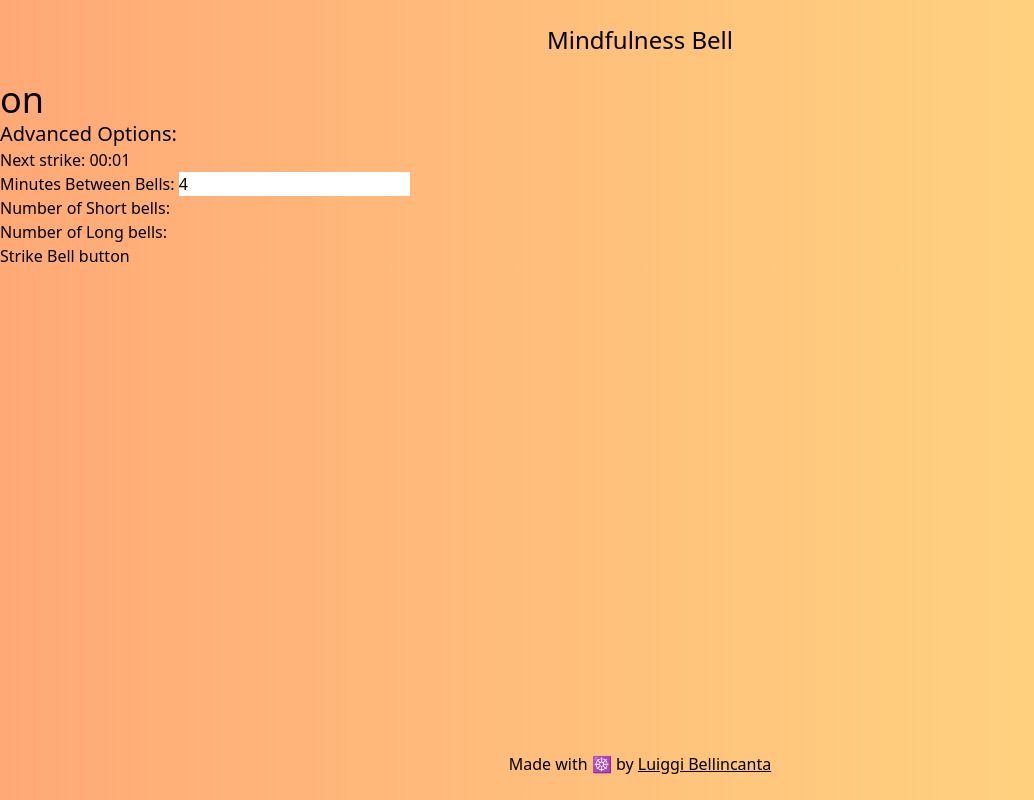
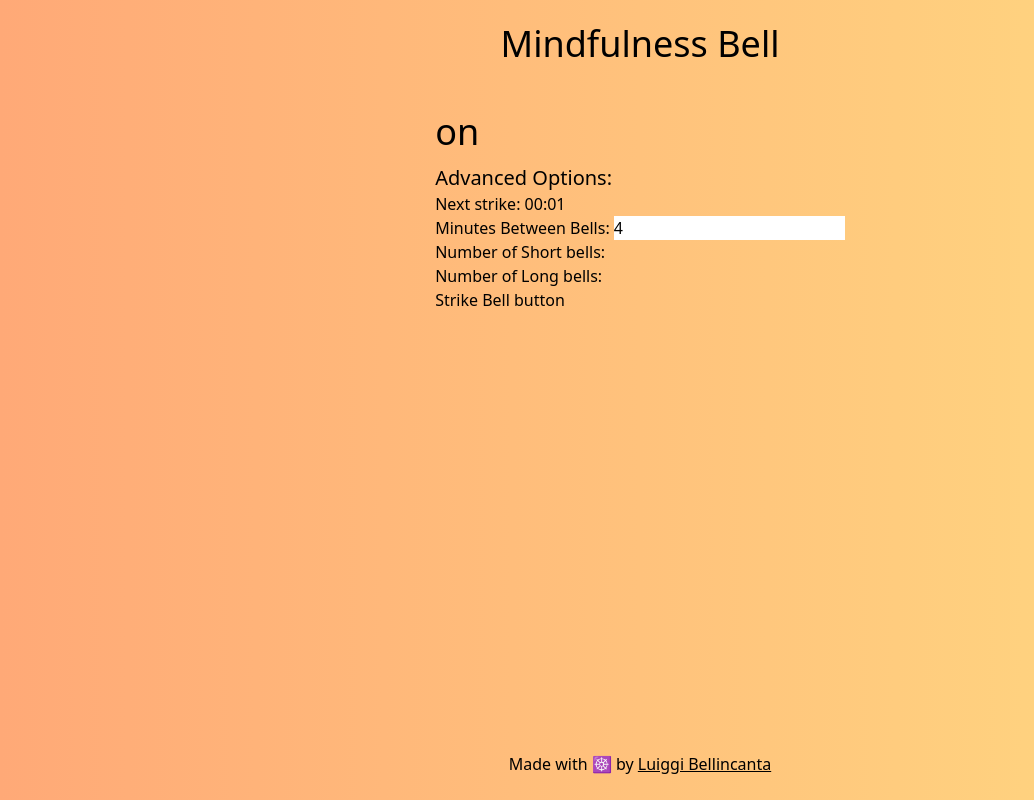
Before and after one commit to luiggidev/mindfulness-bell, a React (Create React App) app: page / in a window 1280 px wide. Both pictures are taken after a click on the button "off". Shown: the whole page, without its empty margins (0-1034 px from the left). Built offline with nearby package versions, Linux system fonts and the light colour scheme.

Commit message:
centers timer, header and button components

```diff
--- a/src/components/Buttons.js
+++ b/src/components/Buttons.js
@@ -5,7 +5,7 @@ class Buttons extends Component {
     render() {
         return (
                 <div>
-                    <button className="bell-buttons text-4xl" onClick={this.props.handleButtonClick}>
+                    <button className="bell-buttons flex justify-center text-4xl"onClick={this.props.handleButtonClick}>
                         {this.props.buttonState ?
                             <div className="bell-enabled">on</div> :
                             <div className="bell-disabled">off</div>
--- a/src/components/Header.js
+++ b/src/components/Header.js
@@ -3,7 +3,7 @@ import React, { Component } from 'react';
 class Header extends Component {
     render() {
         return (
-        <div className='flex justify-center text-2xl mt-6 mb-6'>
+        <div className='flex justify-center mt-6 mb-6 text-4xl'>
             <h1>Mindfulness Bell</h1>
         </div>
 
--- a/src/components/Timer.js
+++ b/src/components/Timer.js
@@ -123,31 +123,20 @@ class Timer extends Component {
 
     render() {
         return(
-            <div className="timer-wrapper">
+            <div className="timer-wrapper flex justify-center ">
+                <div className="p-6">
                 <Buttons buttonState={this.state.isBellEnabled} handleButtonClick={this.handleButtonClick}/>
-                {this.isDebug &&
-                    <div>
-                        <strong>Debug mode: {this.state.title} </strong>
-                        <div>Current date: {this.state.date.toLocaleTimeString()}</div>
+                    { !this.state.isBellEnabled &&
+                        <div className='grid justify-items-start mt-3'>
+                            <div className='text-xl'>
+                                Bell disabled
+                            </div>
+                        </div>
+                    }
 
-                        { this.state.isBellEnabled &&
-                            <div>
-                                Next Strike at: {this.state.futureDate.toLocaleTimeString()}
-                            </div>
-                        }
-                    </div>
-                }
-
-                { !this.state.isBellEnabled &&
-                    <div className='next-bell'>
-                        Bell disabled
-                    </div>
-                }
-
-                { this.state.isBellEnabled &&
-                    <div >
-                        <div className="adv-options font-size-small">
-                            <div class="text-xl	">Advanced Options:</div>
+                    { this.state.isBellEnabled &&
+                        <div className="grid justify-items-start mt-3" >
+                            <div class="text-xl">Advanced Options:</div>
                             <div className='next-bell'>
                                 {this.state.remaining}
                             </div>
@@ -159,14 +148,17 @@ class Timer extends Component {
                             <div>Number of Short bells:</div>
                             <div>Number of Long bells:</div>
                             <div>Strike Bell button</div>
+                        </div>
+                    }
 
-
+                    {   this.isDebug &&
+                        <div>
+                            <strong>Debug mode: {this.state.title} </strong>
+                            <div>Current date: {this.state.date.toLocaleTimeString()}</div>
+                            { this.state.isBellEnabled && <div>Next Strike at: {this.state.futureDate.toLocaleTimeString()}</div> }
                         </div>
-                    </div>
-                }
-
-
-
+                    }
+                </div>
             </div>
         );
     }
```
Also changed, not shown: 1 other file (tests, documents, lock files or other folders).
